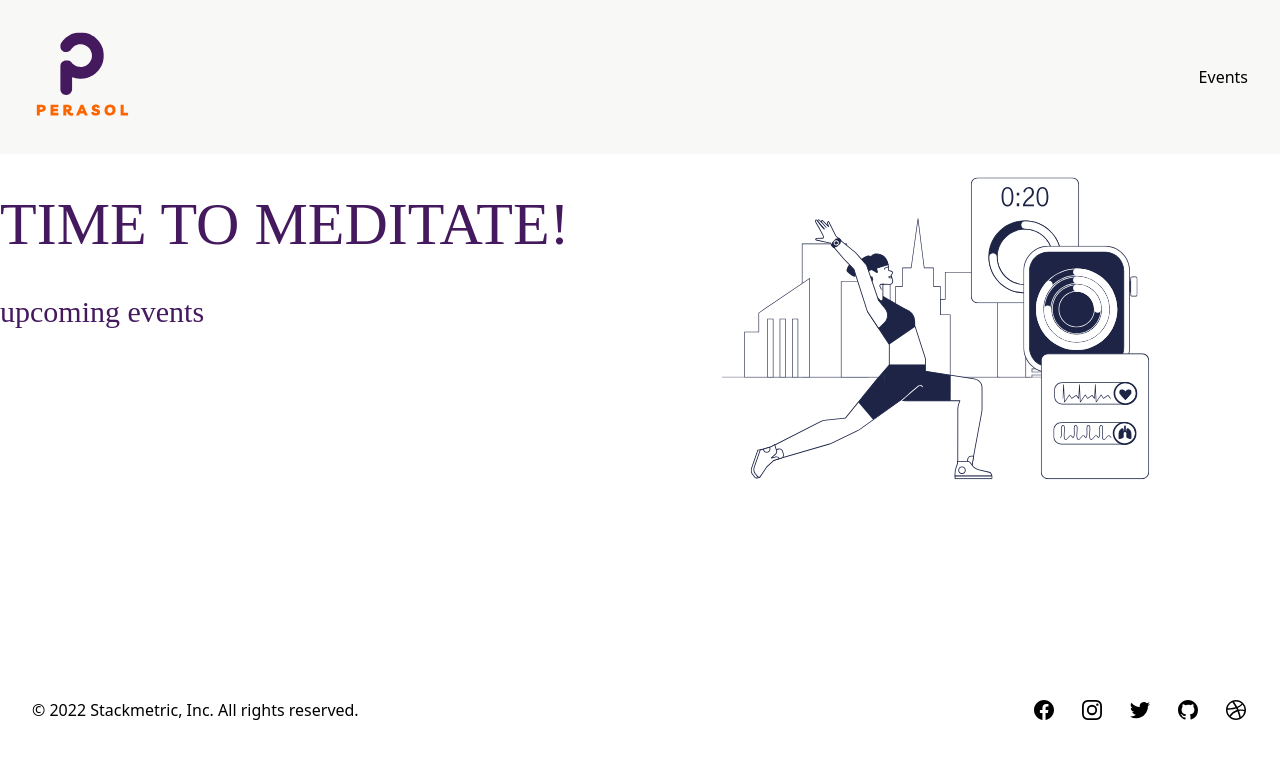
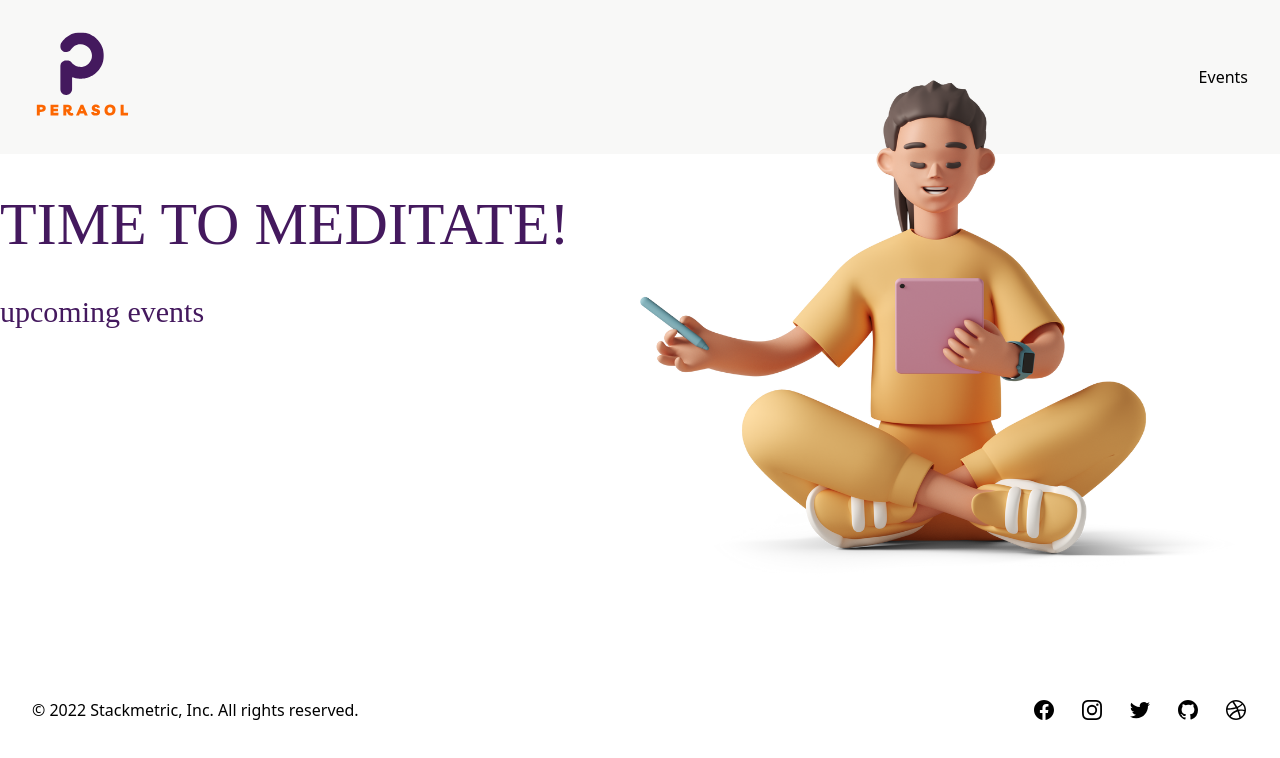
Before and after one commit to techstack-io/parasol-next-str, a Next.js app: page / in a window 1280 px wide. Shown: the top 758 px of the page. Built offline with nearby package versions, Linux system fonts and the light colour scheme; no server answers.

Commit message:
Added new hero image

```diff
--- a/components/Showcase.js
+++ b/components/Showcase.js
@@ -9,7 +9,7 @@ export default function Showcase() {
             </h1>
             <div className="lg:absolute lg:inset-y-0 lg:right-0 lg:w-1/2 md:my-20 ">
             <Image
-            src="/static/hero-1-img.svg"
+            src="/static/hero-4-img.png"
             alt="Main Image"
             width={600}
             height={500}
```
Also changed, not shown: public/static/hero-2-img.png (added), public/static/hero-4-img.png (added).
